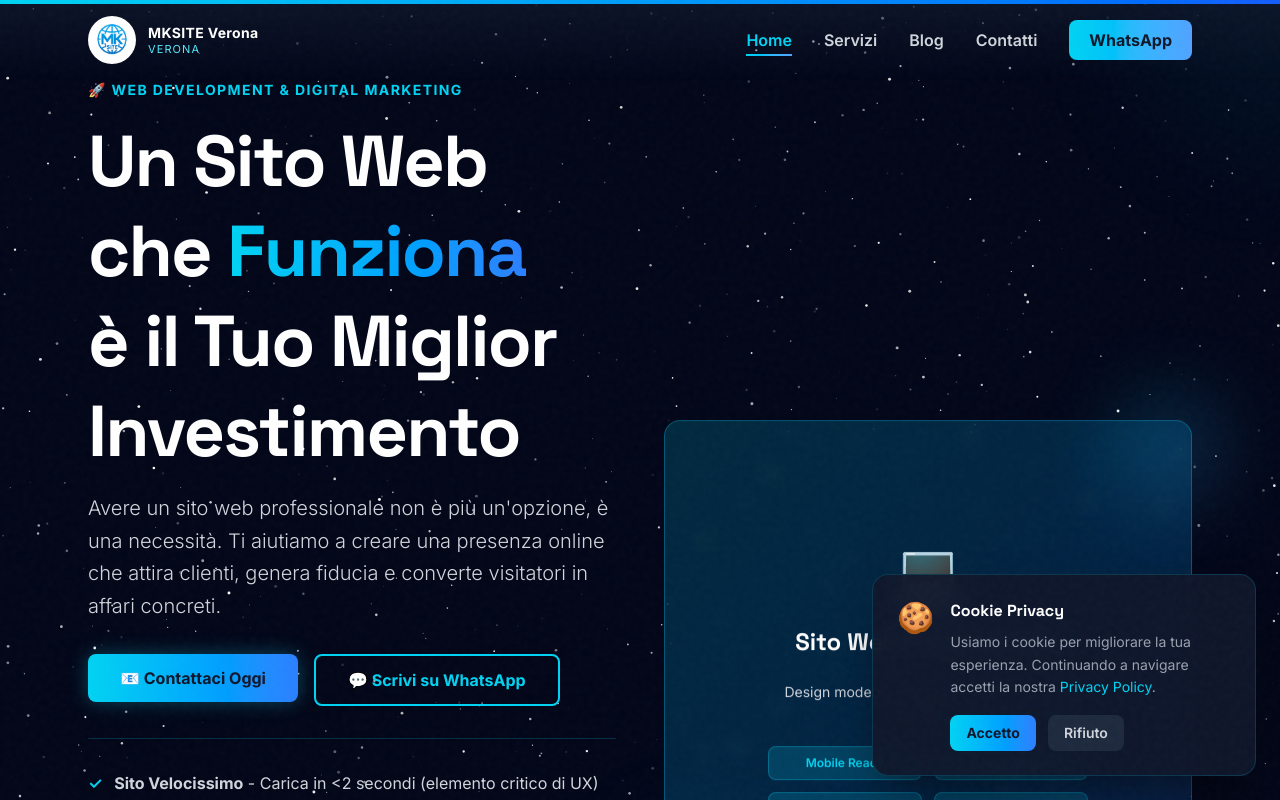
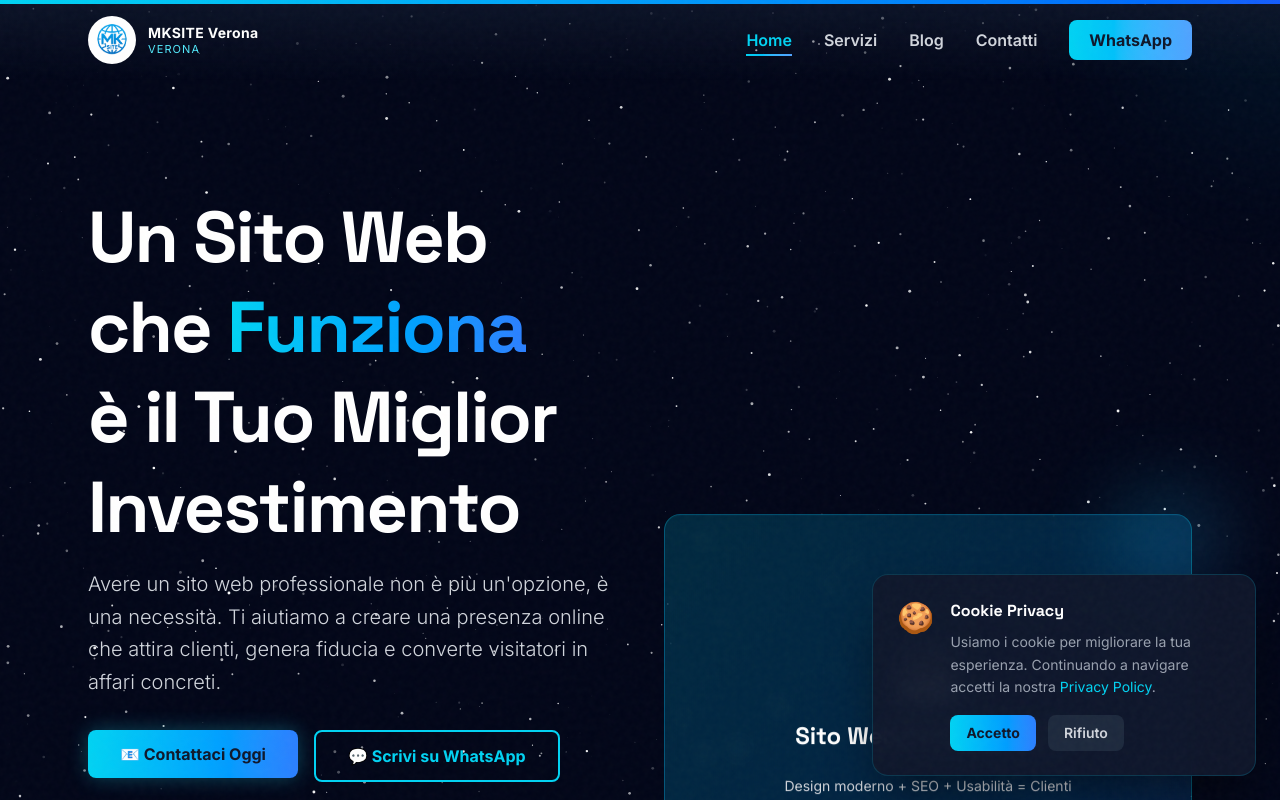
Before and after one commit to valemond06-svg/mksiteverona-site, a Next.js app: page / in a window 1280 px wide. Shown: the top 800 px of the page. Built offline with nearby package versions, Linux system fonts and the light colour scheme.

Commit message:
Refine: Move Hero title lower and adjust spacing

```diff
--- a/components/Hero.jsx
+++ b/components/Hero.jsx
@@ -7,7 +7,7 @@ import { motion } from 'framer-motion';
 
 export default function Hero() {
   return (
-    <section id="home" className="relative min-h-screen bg-transparent overflow-hidden flex items-center pt-20">
+    <section id="home" className="relative min-h-screen bg-transparent overflow-hidden flex items-start pt-32 lg:pt-48 pb-20">
       {/* Animated Background */}
       <div className="absolute inset-0 overflow-hidden pointer-events-none">
         <div className="absolute -top-40 -right-40 w-80 h-80 bg-cyan-400/10 rounded-full blur-3xl opacity-50" />
@@ -19,9 +19,6 @@ export default function Hero() {
           {/* Left Content */}
           <div className="space-y-8">
             <MotionWrapper delay={0.1} className="space-y-4">
-              <p className="text-cyan-400 font-bold text-sm uppercase tracking-widest font-mono">
-                🚀 Web Development & Digital Marketing
-              </p>
               <h1 className="text-5xl md:text-7xl font-black text-white leading-tight tracking-tight">
                 Un Sito Web che <span className="text-transparent bg-clip-text bg-gradient-to-r from-cyan-400 to-blue-500"><TextReveal text="Funziona" /></span>
                 <br />è il Tuo Miglior Investimento
```
